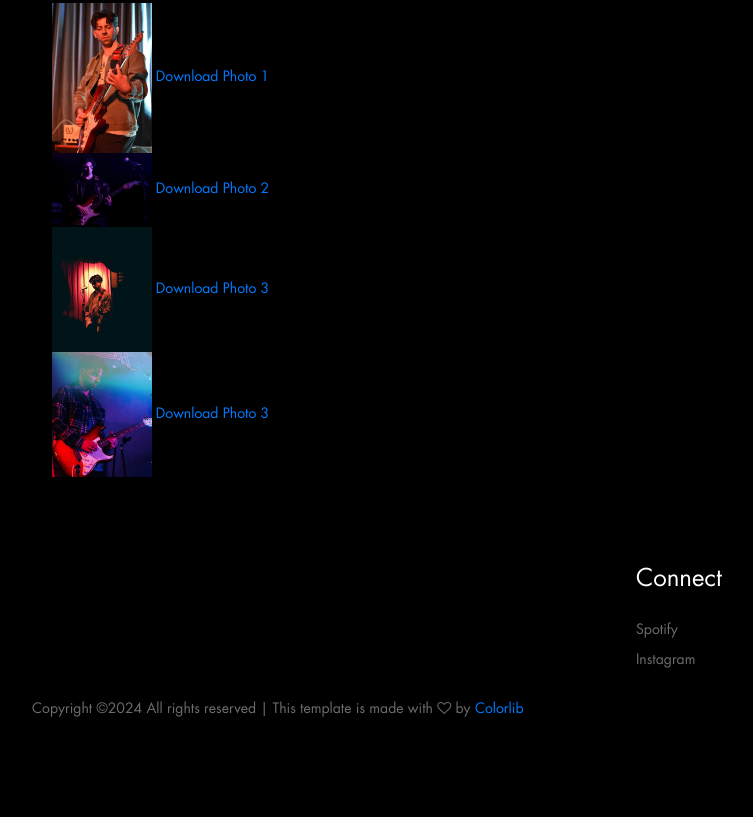
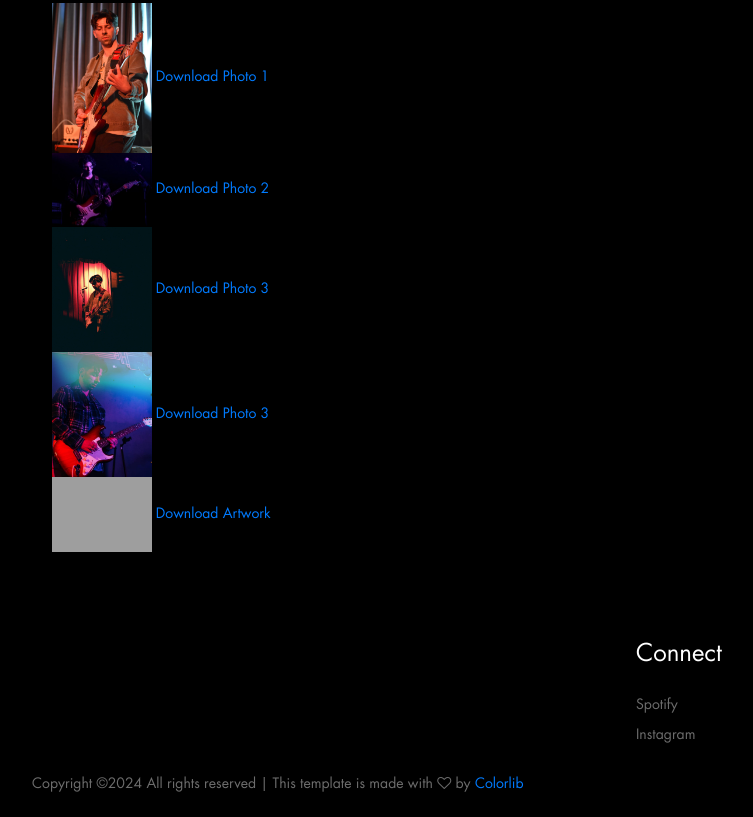
Before and after one commit to ajlgmusic/AJGMusic, a plain HTML site: page index.html in a window 1280 px wide. Shown: the part 3861-4678 px from the top of the page, without its empty margins (18-771 px from the left). Before the commit the page ends 4603 px from the top, so only its background shows below. Drawn offline with Linux system fonts and the light colour scheme; grey boxes are pictures that could not be loaded.

Commit message:
artwork download added

```diff
--- a/index.html
+++ b/index.html
@@ -433,6 +433,10 @@
 						<img src="images/A50BEF63-E855-48EA-8E23-D48C331553FD.jpg" alt="Photo 4" style="width:100px;height:auto;">
 						<a href="images/A50BEF63-E855-48EA-8E23-D48C331553FD.jpg" download>Download Photo 3</a>
 					</div>
+					<div class="photo-preview">
+						<img src="images/artwork_westernnights.png" alt="Photo 4" style="width:100px;height:auto;">
+						<a href="images/artwork_westernnights.png" download>Download Artwork</a>
+					</div>
 				</div>
 				<!-- <div class="col-md-6">
                     <h3>Press Kit</h3>
```
Also changed, not shown: 1 other file.
